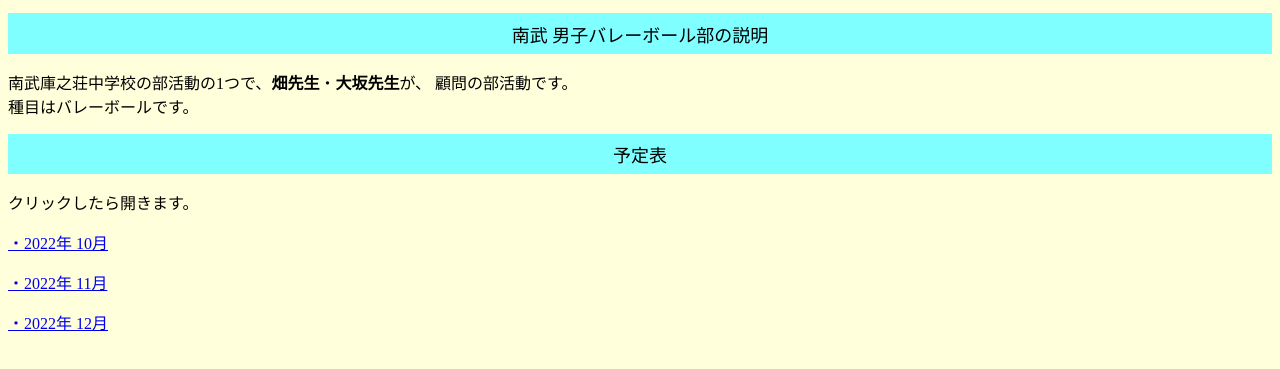
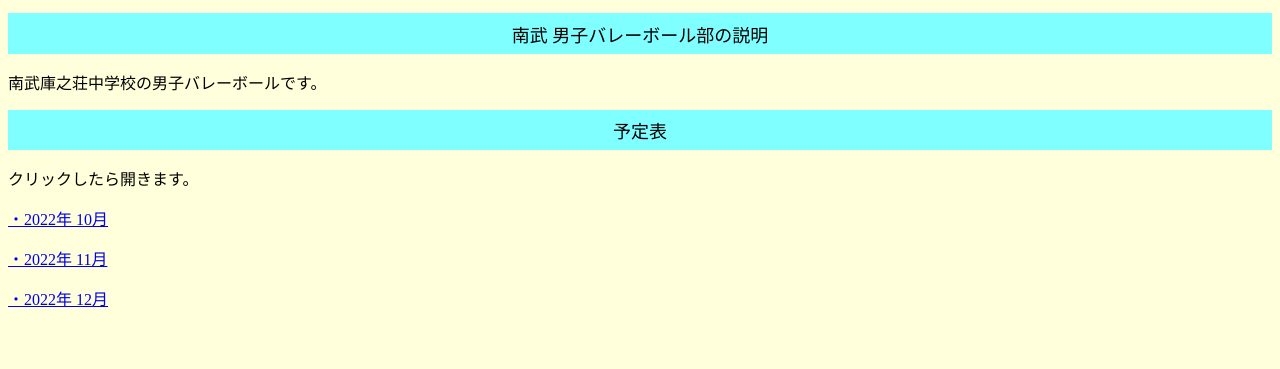
Before and after one commit to kashirio/-schedule-, a plain HTML site: page index.html in a window 1280 px wide. Shown: the part 51-420 px from the top of the page. Drawn offline with Linux system fonts and the light colour scheme.

Commit message:
Update index.html

```diff
--- a/index.html
+++ b/index.html
@@ -33,9 +33,7 @@
         <div>
             <h2>南武 男子バレーボール部の説明</h2>
             <p>
-                南武庫之荘中学校の部活動の1つで、<b>畑先生</b>・<b>大坂先生</b>が、
-                顧問の部活動です。<br>
-                種目はバレーボールです。
+                南武庫之荘中学校の男子バレーボールです。
             </p>
         </div>
         <h2>予定表</h2>
```
